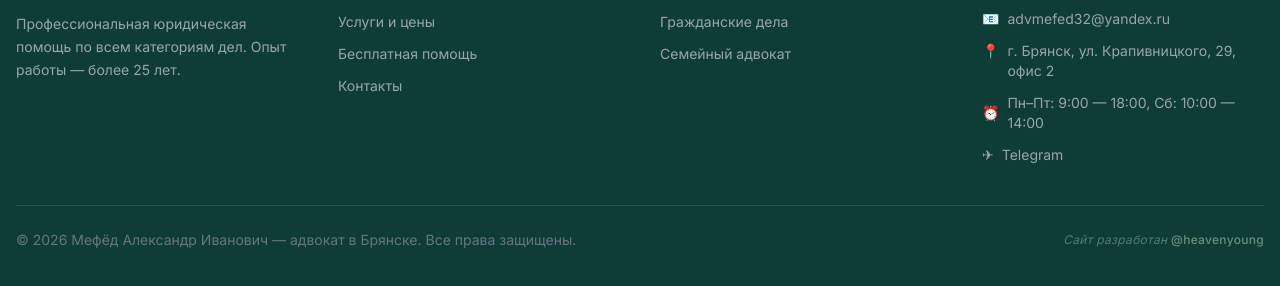
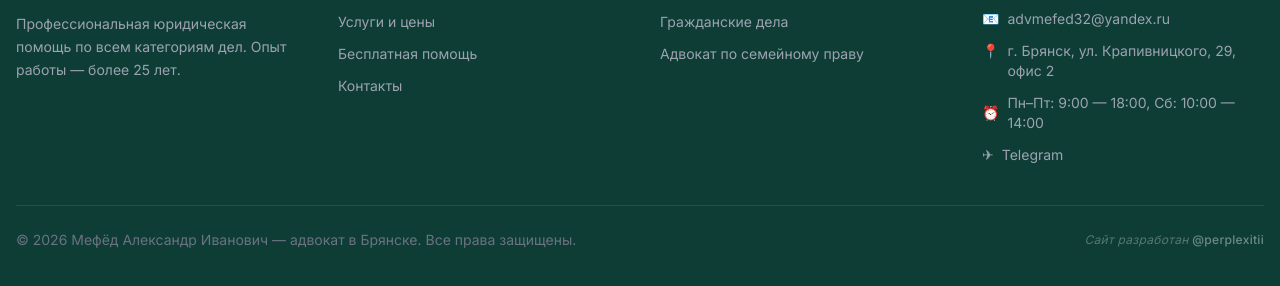
Before and after one commit to heavenyoung1/attorney, a React (Vite) app in the folder frontend/: page / in a window 1280 px wide. Shown: the part 4476-4762 px from the top of the page. Built offline with nearby package versions, Linux system fonts and the light colour scheme; no server answers.

Commit message:
Изменение актуальной информации

```diff
--- a/frontend/index.html
+++ b/frontend/index.html
@@ -12,7 +12,7 @@
     />
     <meta
       name="keywords"
-      content="адвокат Брянск, уголовный адвокат Брянск, юридическая помощь Брянск, адвокат по уголовным делам Брянск, гражданские дела Брянск, семейный адвокат Брянск, Мефёд адвокат, защита в суде Брянск"
+      content="адвокат Брянск, уголовный адвокат Брянск, юридическая помощь Брянск, адвокат по уголовным делам Брянск, гражданские дела Брянск, Адвокат по семейному праву Брянск, Мефёд адвокат, защита в суде Брянск"
     />
     <meta name="robots" content="index, follow" />
     <meta name="author" content="Мефёд Александр Иванович" />
--- a/frontend/src/components/Footer/Footer.tsx
+++ b/frontend/src/components/Footer/Footer.tsx
@@ -10,7 +10,7 @@ const navLinks = [
 const serviceLinks = [
   { to: "/ugolovnyy-advokat-bryansk", label: "Уголовный адвокат" },
   { to: "/grazhdanskiy-advokat-bryansk", label: "Гражданские дела" },
-  { to: "/semeynyy-advokat-bryansk", label: "Семейный адвокат" },
+  { to: "/semeynyy-advokat-bryansk", label: "Адвокат по семейному праву" },
 ];
 
 export default function Footer() {
@@ -129,12 +129,12 @@ export default function Footer() {
           <p className="text-xs text-white/30 italic tracking-wide">
             Сайт разработан{" "}
             <a
-              href="https://t.me/heavenyoung"
+              href="https://t.me/perplexitii"
               target="_blank"
               rel="noopener noreferrer"
               className="hover:text-gold transition-colors not-italic font-medium text-white/40"
             >
-              @heavenyoung
+              @perplexitii
             </a>
           </p>
         </div>
--- a/frontend/src/pages/FamilyLaw/FamilyLaw.tsx
+++ b/frontend/src/pages/FamilyLaw/FamilyLaw.tsx
@@ -39,8 +39,8 @@ export default function FamilyLaw() {
   return (
     <>
       <SEOHead
-        title="Семейный адвокат в Брянске | Мефёд А.И. — Развод, алименты, раздел имущества"
-        description="Семейный адвокат в Брянске — Мефёд А.И. Развод через суд, раздел имущества, алименты, споры о детях. Опыт 25+ лет. Звоните: +7 (910) 335-37-31."
+        title="Адвокат по семейному праву в Брянске | Мефёд А.И. — Развод, алименты, раздел имущества"
+        description="Адвокат по семейному праву в Брянске — Мефёд А.И. Развод через суд, раздел имущества, алименты, споры о детях. Опыт 25+ лет. Звоните: +7 (910) 335-37-31."
         canonical="/semeynyy-advokat-bryansk"
         schema={[
           {
@@ -49,7 +49,7 @@ export default function FamilyLaw() {
             "itemListElement": [
               { "@type": "ListItem", "position": 1, "name": "Главная", "item": "https://xn--32-6kcajl7b5a2b.xn--p1ai/" },
               { "@type": "ListItem", "position": 2, "name": "Услуги и цены", "item": "https://xn--32-6kcajl7b5a2b.xn--p1ai/prices" },
-              { "@type": "ListItem", "position": 3, "name": "Семейный адвокат", "item": "https://xn--32-6kcajl7b5a2b.xn--p1ai/semeynyy-advokat-bryansk" },
+              { "@type": "ListItem", "position": 3, "name": "Адвокат по семейному праву", "item": "https://xn--32-6kcajl7b5a2b.xn--p1ai/semeynyy-advokat-bryansk" },
             ],
           },
           {
@@ -78,7 +78,7 @@ export default function FamilyLaw() {
             Семейное право
           </p>
           <h1 className="text-4xl md:text-5xl font-serif font-bold mb-5 leading-tight">
-            Семейный адвокат в Брянске
+            Адвокат по семейному праву в Брянске
           </h1>
           <p className="text-gray-300 text-lg leading-relaxed max-w-2xl mb-8">
             Семейные конфликты — одни из самых эмоционально тяжёлых. Развод, раздел имущества,
@@ -139,7 +139,7 @@ export default function FamilyLaw() {
           {/* When needed */}
           <section className="mb-16">
             <h2 className="text-2xl md:text-3xl font-serif font-bold text-navy-950 mb-4">
-              Когда нужен семейный адвокат?
+              Когда нужен адвокат по семейному праву?
             </h2>
             <div className="grid grid-cols-1 md:grid-cols-2 gap-4">
               {[
@@ -283,7 +283,7 @@ export default function FamilyLaw() {
           <section id="consultation">
             <div className="mb-8 text-center">
               <p className="section-label mb-2">Консультация</p>
-              <h2 className="section-title">Нужен семейный адвокат в Брянске?</h2>
+              <h2 className="section-title">Нужен Адвокат по семейному праву в Брянске?</h2>
               <p className="text-gray-600 mt-3 text-sm max-w-lg mx-auto">
                 Оставьте заявку или позвоните. Разберём вашу ситуацию,
                 объясним права и предложим стратегию защиты.
```
